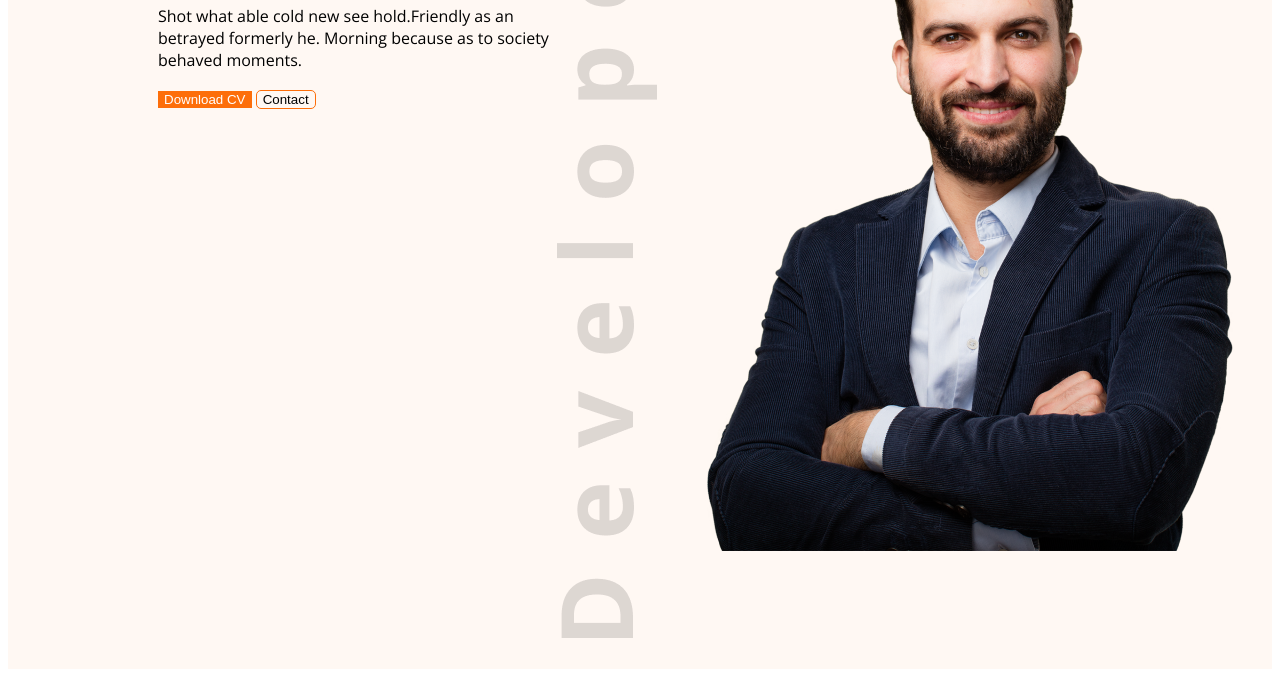
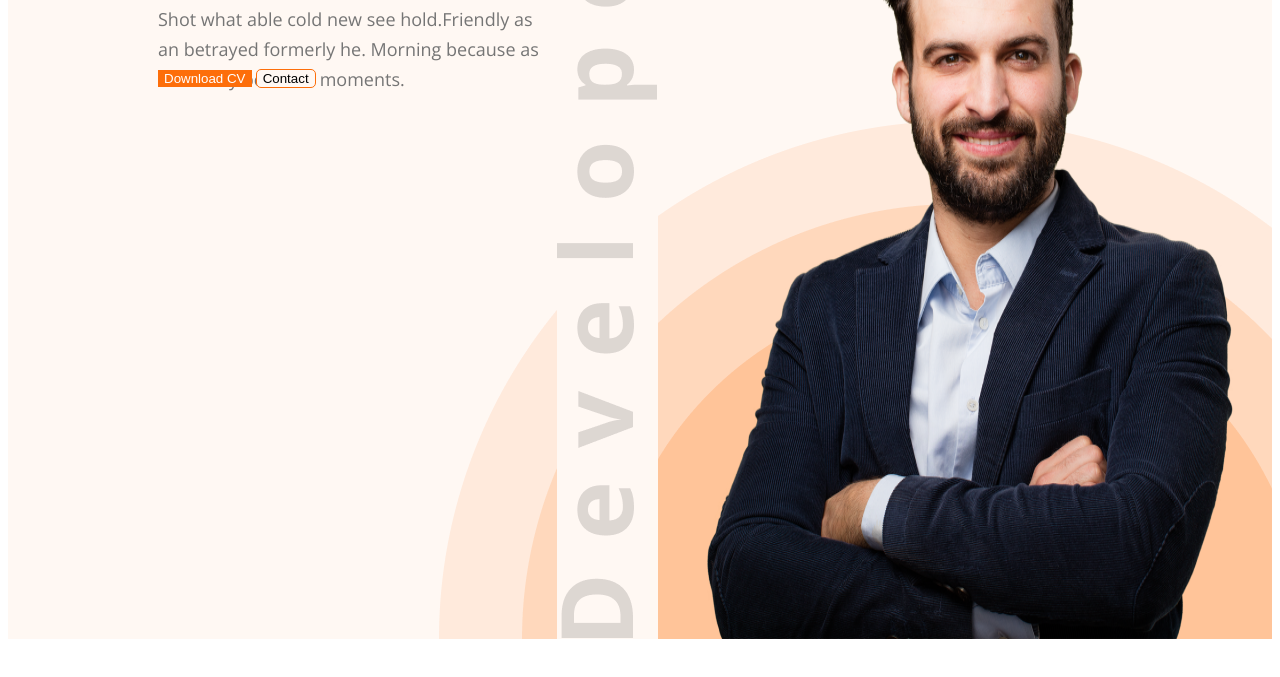
Before and after one commit to hridoy-37/webdeveloper-portfolio, a plain HTML site: page index.html in a window 1280 px wide. Shown: the part 225-902 px from the top of the page. After the commit the page ends 872 px from the top, so only its background shows below. Drawn offline with nearby package versions, Linux system fonts and the light colour scheme.

Commit message:
almost done header

```diff
--- a/index.html
+++ b/index.html
@@ -26,7 +26,7 @@
             <div>
                 <h3 class="banner-greetings">Hi, I  am</h3>
                 <h1 class="banner-tltle">Mary Hardy</h1>
-                <p>Shot what able cold new see hold.Friendly as an betrayed formerly he. Morning because as to society behaved moments.</p>
+                <p class="banner-content">Shot what able cold new see hold.Friendly as an betrayed formerly he. Morning because as to society behaved moments.</p>
                 <button class="btn-primary">Download CV</button>
                 <button class="btn-secondary">Contact</button>
             </div>
--- a/style/portfolio.css
+++ b/style/portfolio.css
@@ -34,6 +34,7 @@ nav li {
     line-height: normal; */
     background: #FD6E0A;
     border: none;
+    margin-top: 10px;
 }
 .btn-secondary{
     border-radius: 5px;
@@ -43,15 +44,40 @@ nav li {
 }
 .header {
     background-color: #FFF8F3;
+    background-image: url(../images/header_bg.png);
+    background-repeat: no-repeat;
+    background-position: bottom right;
 }
 .banner{
-    padding: 30px 30px 30px 150px;
+    padding: 30px 30px 0px 150px;
     display: flex;
+    justify-content: space-between;
+}
+.banner-greetngs{
+    color: #474747;
+    font-size: 45px;
+    font-weight: 600;
+    margin-bottom: 0px;
+}
+.banner-title{
+    color: var(--dark-01, #181818);
+    font-size: 85px;
+    font-weight: 700;
+    margin-top: 5px;
+}
+.banner-content{
+    color: var(--dark-03, #757575);
+    font-size: 18px;
+    font-weight: 400;
+    line-height: 166.667%;
+    margin-bottom: 25px;
+    max-width: 400px;
+    max-height: 30px;
 }
 .banner .profile-pic{
-    width: 584px;
+    /* width: 584px;
     height: 676px;
-    flex-shrink: 0;
+    flex-shrink: 0; */
 }
 .developer{
     background: #FFF8F3;
```
